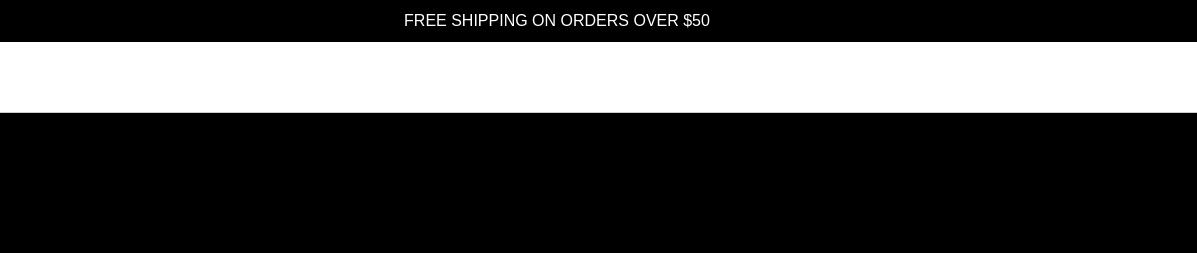
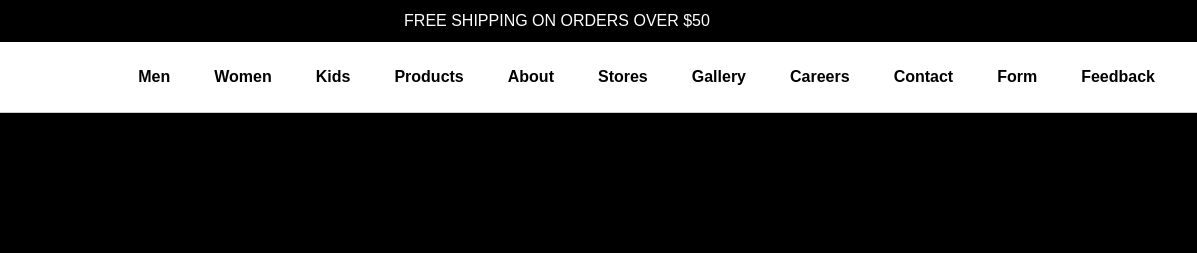
Before and after one commit to Ibrahim-079/adidas-website, a plain HTML site: page index.html in a window 1280 px wide. Shown: the top 253 px of the page, 83-1280 px from the left. Drawn offline with Linux system fonts and the light colour scheme.

Commit message:
Add files via upload

```diff
--- a/css/style.css
+++ b/css/style.css
@@ -220,10 +220,10 @@ select {
 
 
 a:link {
-  color: white; /* normal link */
+  color: black; /* normal link */
 }
 a:visited {
-  color: #555; /* visited link */
+  color: lightgray; /* visited link */
 }
 a:hover {
   color: #0073e6;
```
